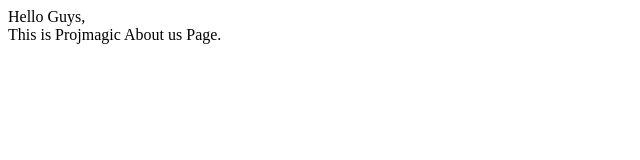
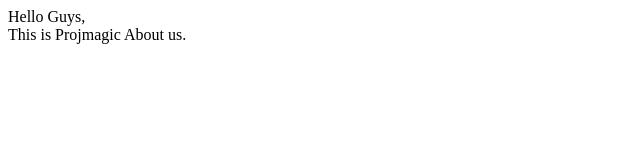
Before and after one commit to bibhutive/projmagiktest, a plain HTML site: page aboutus.html in a window 1280 px wide. Shown: the full height of the page, 0-640 px from the left. Drawn offline with Linux system fonts and the light colour scheme.

Commit message:
chnages in about

```diff
--- a/aboutus.html
+++ b/aboutus.html
@@ -6,6 +6,6 @@
 <body>
 Hello Guys,
 <br>
-This is Projmagic About us Page.
+This is Projmagic About us.
 </body>
 </html>
```
